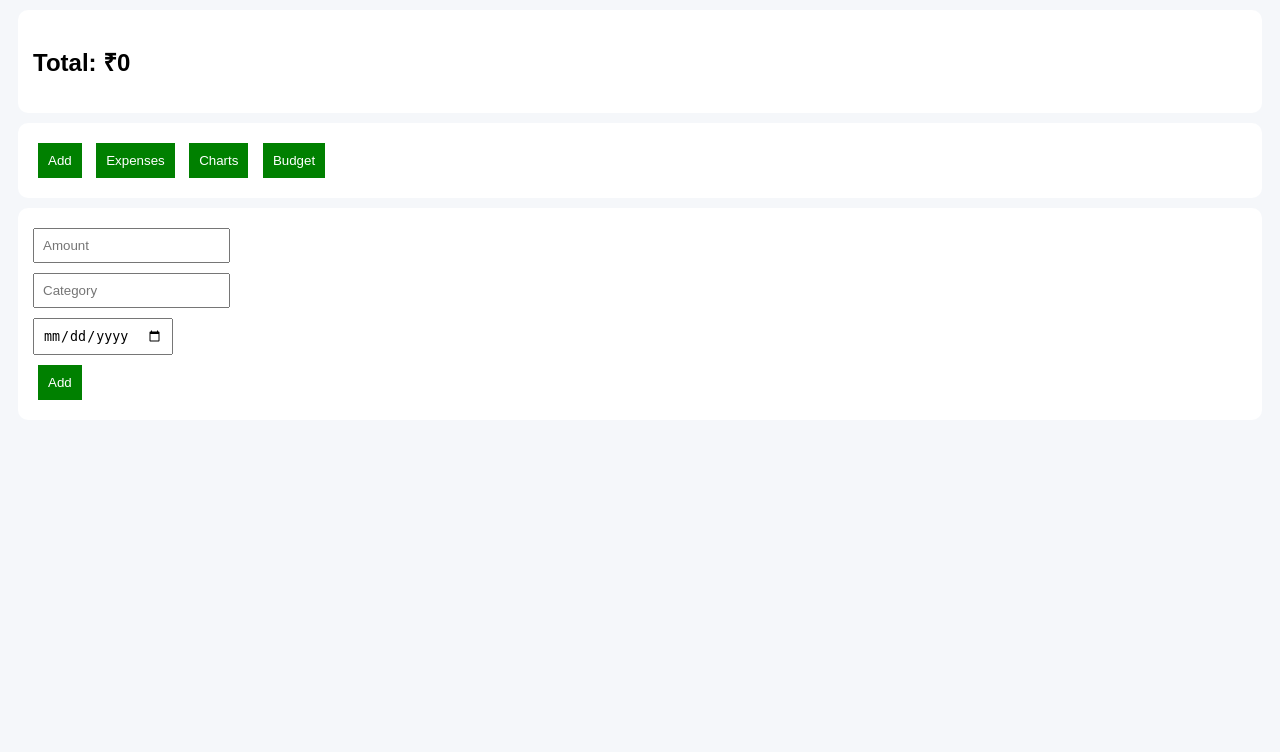
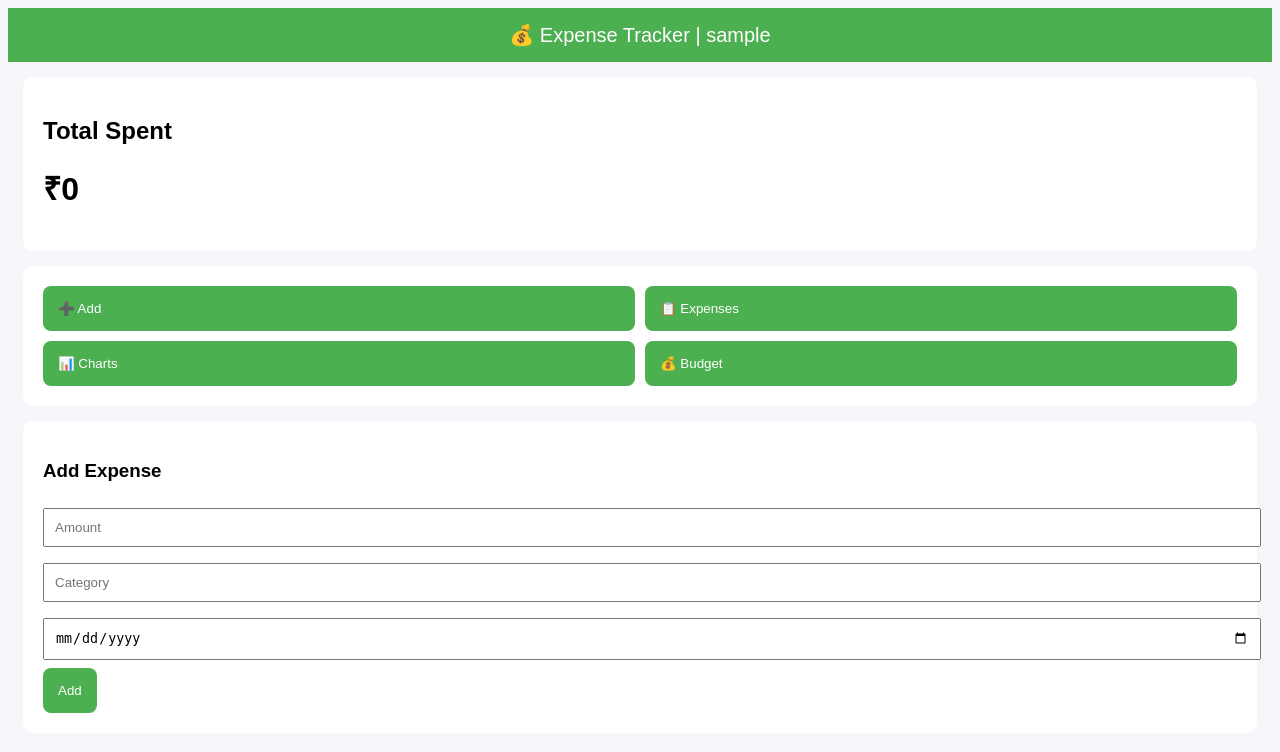
Before and after one commit to sireesha1922/expense-tracker, a Flask app: page / in a window 1280 px wide. Shown: the top 752 px of the page. Run offline with Flask 3, Linux system fonts and the light colour scheme; the visitor is signed in with stand-in values (Sample User, id 1); data that the repository does not hold is empty.

Commit message:
Update index.html

```diff
--- a/templates/index.html
+++ b/templates/index.html
@@ -10,19 +10,34 @@ body {
     background: #f5f7fa;
 }
 
+.header {
+    background: #4CAF50;
+    color: white;
+    padding: 15px;
+    text-align: center;
+    font-size: 20px;
+}
+
 .card {
     background: white;
-    padding: 15px;
-    margin: 10px;
+    padding: 20px;
+    margin: 15px;
     border-radius: 10px;
 }
 
-button {
-    background: green;
+.grid {
+    display: grid;
+    grid-template-columns: 1fr 1fr;
+    gap: 10px;
+}
+
+.btn {
+    background: #4CAF50;
     color: white;
-    padding: 10px;
+    padding: 15px;
     border: none;
-    margin: 5px;
+    border-radius: 8px;
+    text-align: left;
     cursor: pointer;
 }
 
@@ -31,8 +46,9 @@ button {
 }
 
 input {
-    padding: 8px;
-    margin: 5px 0;
+    width: 100%;
+    padding: 10px;
+    margin: 8px 0;
 }
 </style>
 
@@ -50,38 +66,38 @@ function show(id){
 
 <body>
 
-<!-- TOTAL -->
-<div class="card">
-    <h2>Total: ₹{{ total }}</h2>
+<div class="header">
+💰 Expense Tracker | {{ session['user'] }}
 </div>
 
-<!-- MENU -->
 <div class="card">
-    <button onclick="show('add')">Add</button>
-    <button onclick="show('table')">Expenses</button>
-    <button onclick="show('charts')">Charts</button>
-    <button onclick="show('budget')">Budget</button>
+<h2>Total Spent</h2>
+<h1>₹{{ total }}</h1>
+</div>
+
+<div class="card grid">
+<button class="btn" onclick="show('add')">➕ Add</button>
+<button class="btn" onclick="show('table')">📋 Expenses</button>
+<button class="btn" onclick="show('charts')">📊 Charts</button>
+<button class="btn" onclick="show('budget')">💰 Budget</button>
 </div>
 
 <!-- ADD -->
 <div id="add" class="card">
+<h3>Add Expense</h3>
 <form action="/add" method="POST">
-    <input type="number" name="amount" placeholder="Amount" required><br>
-    <input type="text" name="category" placeholder="Category" required><br>
-    <input type="date" name="date" required><br>
-    <button>Add</button>
+<input type="number" name="amount" placeholder="Amount" required>
+<input type="text" name="category" placeholder="Category" required>
+<input type="date" name="date" required>
+<button class="btn">Add</button>
 </form>
 </div>
 
 <!-- TABLE -->
 <div id="table" class="card hidden">
+<h3>Expenses</h3>
 <table border="1" width="100%">
-<tr>
-<th>Amount</th>
-<th>Category</th>
-<th>Date</th>
-<th>Action</th>
-</tr>
+<tr><th>Amount</th><th>Category</th><th>Date</th><th>Action</th></tr>
 
 {% for e in expenses %}
 <tr>
@@ -94,27 +110,30 @@ function show(id){
 </td>
 </tr>
 {% endfor %}
+
 </table>
 </div>
 
 <!-- BUDGET -->
 <div id="budget" class="card hidden">
+<h3>Set Budget</h3>
 <form action="/budget" method="POST">
-    <input type="number" name="budget" placeholder="Set Budget">
-    <button>Save</button>
+<input type="number" name="budget" placeholder="Enter Budget">
+<button class="btn">Save</button>
 </form>
 </div>
 
 <!-- CHARTS -->
 <div id="charts" class="card hidden">
+<h3>Charts</h3>
 
-<div style="width:300px; height:300px; margin:auto;">
+<div style="width:300px;margin:auto;">
 <canvas id="catChart"></canvas>
 </div>
 
-<br><br>
+<br>
 
-<div style="width:500px; margin:auto;">
+<div style="width:500px;margin:auto;">
 <canvas id="monthChart"></canvas>
 </div>
 
@@ -128,12 +147,7 @@ new Chart(document.getElementById("catChart"), {
 type: "pie",
 data: {
 labels: Object.keys(catData),
-        datasets: [{
-            data: Object.values(catData)
-        }]
-    },
-    options: {
-        maintainAspectRatio: true
+datasets: [{ data: Object.values(catData) }]
 }
 });
 
@@ -141,9 +155,7 @@ new Chart(document.getElementById("monthChart"), {
 type: "bar",
 data: {
 labels: Object.keys(monthData),
-        datasets: [{
-            data: Object.values(monthData)
-        }]
+datasets: [{ data: Object.values(monthData) }]
 }
 });
 </script>
```
Lines whose indentation alone changed are shown as unchanged.
